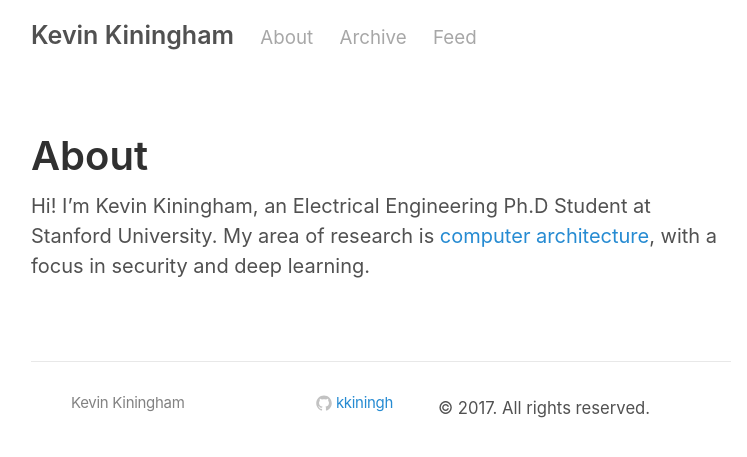
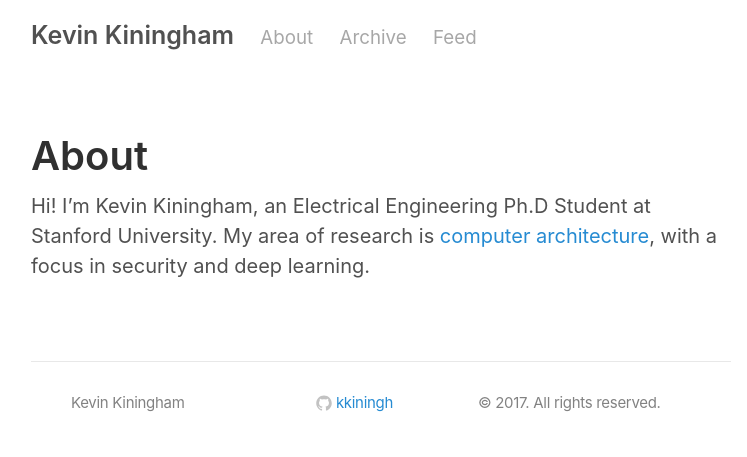
Before and after one commit to kkiningh/kkiningh.github.io, a Jekyll site: the page built from about.md, in a window 1280 px wide. Shown: the top 457 px of the page, without its empty margins (259-1006 px from the left). Built offline with Jekyll 4.4.1, drawn with Linux system fonts in a browser that asks for light colours.

Commit message:
Change footer formatting

```diff
--- a/_includes/footer.html
+++ b/_includes/footer.html
@@ -33,9 +33,11 @@
     </div>
 
     <div class="footer-col-3 column">
-      <small>
+      <ul>
+        <li>
           &copy; <time datetime="{{ site.time | date_to_xmlschema }}">{{ site.time | date: '%Y' }}</time>. All rights reserved.
-      </small>
+        </li>
+      </ul>
     </div>
 
   </div>
```
